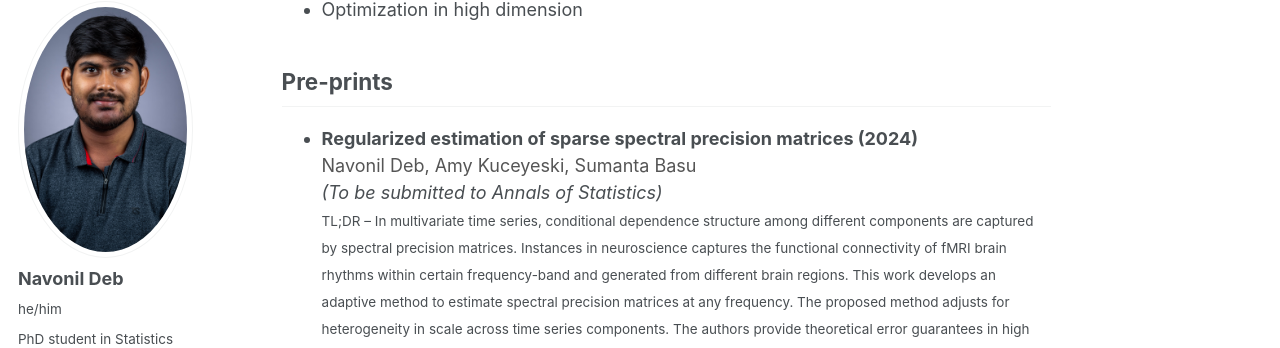
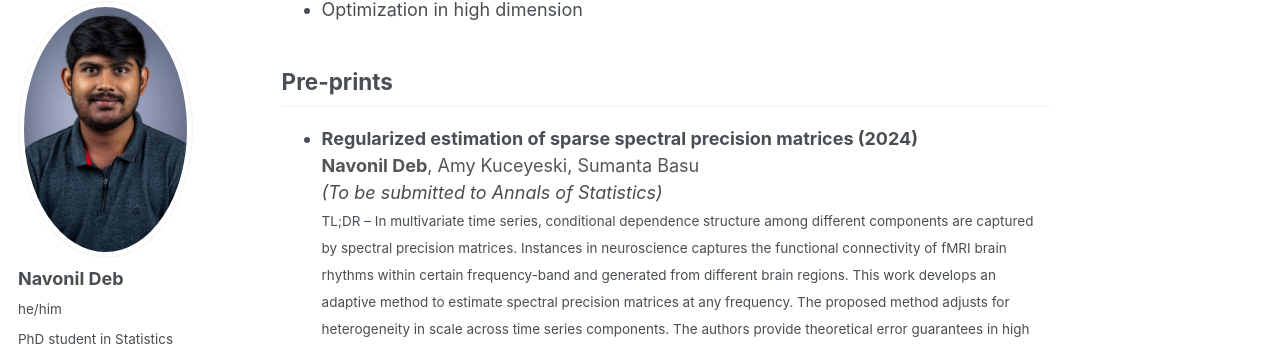
Before and after one commit to navonildeb/navonildeb.github.io, a Jekyll site: the page built from _publications/publications.md, in a window 1280 px wide and 900 px high, scrolled down 312 px. Shown: the part 105-453 px from the top of the window. Built offline with Jekyll 4.4.1, drawn with Linux system fonts in a browser that asks for light colours; some web fonts are replaced.

Commit message:
Update publications.md

```diff
--- a/_publications/publications.md
+++ b/_publications/publications.md
@@ -15,7 +15,7 @@ author_profile: true
 ## Pre-prints
 
 * <span style="font-weight:bold">Regularized estimation of sparse spectral precision matrices (2024)</span><br>
-  <span style="color:#555">Navonil Deb, Amy Kuceyeski, Sumanta Basu</span><br>
+  <span style="color:#555"> **Navonil Deb**, Amy Kuceyeski, Sumanta Basu</span><br>
   <em>(To be submitted to Annals of Statistics)</em><br>
   <small>
   TL;DR – In multivariate time series, conditional dependence structure among different components are captured by spectral precision matrices. Instances in neuroscience captures the functional connectivity of fMRI brain rhythms within certain frequency-band and generated from different brain regions. This work develops an adaptive method to estimate spectral precision matrices at any frequency. The proposed method adjusts for heterogeneity in scale across time series components. The authors provide theoretical error guarantees in high dimensions, and introduce a fast, scalable coordinate-descent algorithm tailored to the complex-valued setting.
```
